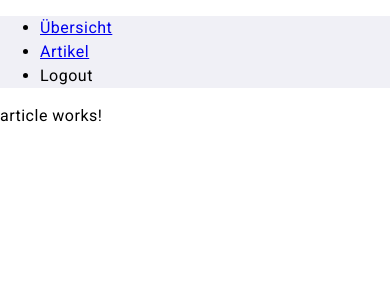
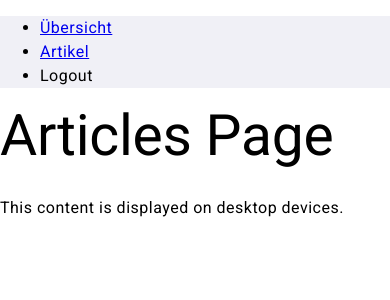
Before and after one commit to rapbru/cas-fee-project2-gravox, an Angular app in the folder frontend/: page /articles in a window 390 px wide. Shown: the top 300 px of the page. Built offline with nearby package versions, Linux system fonts and the light colour scheme; sample sign-in values are in the browser's storage.

Commit message:
Article view: Fixed text not showing up for testing desktop view detection. (Mobile still not working).

```diff
--- a/frontend/src/app/app.routes.ts
+++ b/frontend/src/app/app.routes.ts
@@ -1,14 +1,14 @@
 import { Routes } from '@angular/router';
 import { LoginComponent } from './login/login.component';
 import { OverviewComponent } from './overview/overview.component';
-import { ArticleComponent } from './article/article.component';
+import { ArticlesComponent } from './articles/articles.component';
 import { AuthGuard } from './authentication/auth.guard';
 
 export const routes: Routes = [
     { path: '', redirectTo: '/login', pathMatch: 'full' }, // Standardroute zum Login
     { path: 'login', component: LoginComponent },
     { path: 'overview', component: OverviewComponent, canActivate: [AuthGuard] },
-    { path: 'articles', component: ArticleComponent, canActivate: [AuthGuard] },
+    { path: 'articles', component: ArticlesComponent, canActivate: [AuthGuard] },
     // Wildcard für nicht definierte Routen
     { path: '**', redirectTo: '/login' }
 ];
--- a/frontend/src/app/article/article.component.html
+++ /dev/null
@@ -1 +0,0 @@
-<p>article works!</p>
--- a/frontend/src/app/articles/articles.component.ts
+++ b/frontend/src/app/articles/articles.component.ts
@@ -1,11 +1,12 @@
 import { Component } from '@angular/core';
 import { Router } from '@angular/router';
 import { BreakpointObserver, Breakpoints } from '@angular/cdk/layout';
+import { CommonModule } from '@angular/common';
 
 @Component({
   selector: 'app-articles',
   standalone: true,
-  imports: [],
+  imports: [CommonModule],
   templateUrl: './articles.component.html',
   styleUrls: ['./articles.component.scss'] // Corrected from styleUrl to styleUrls
 })
```
Also changed, not shown: frontend/src/app/article/article.component.ts (deleted, +0 -12 lines), frontend/src/app/article/article.component.scss (deleted).
